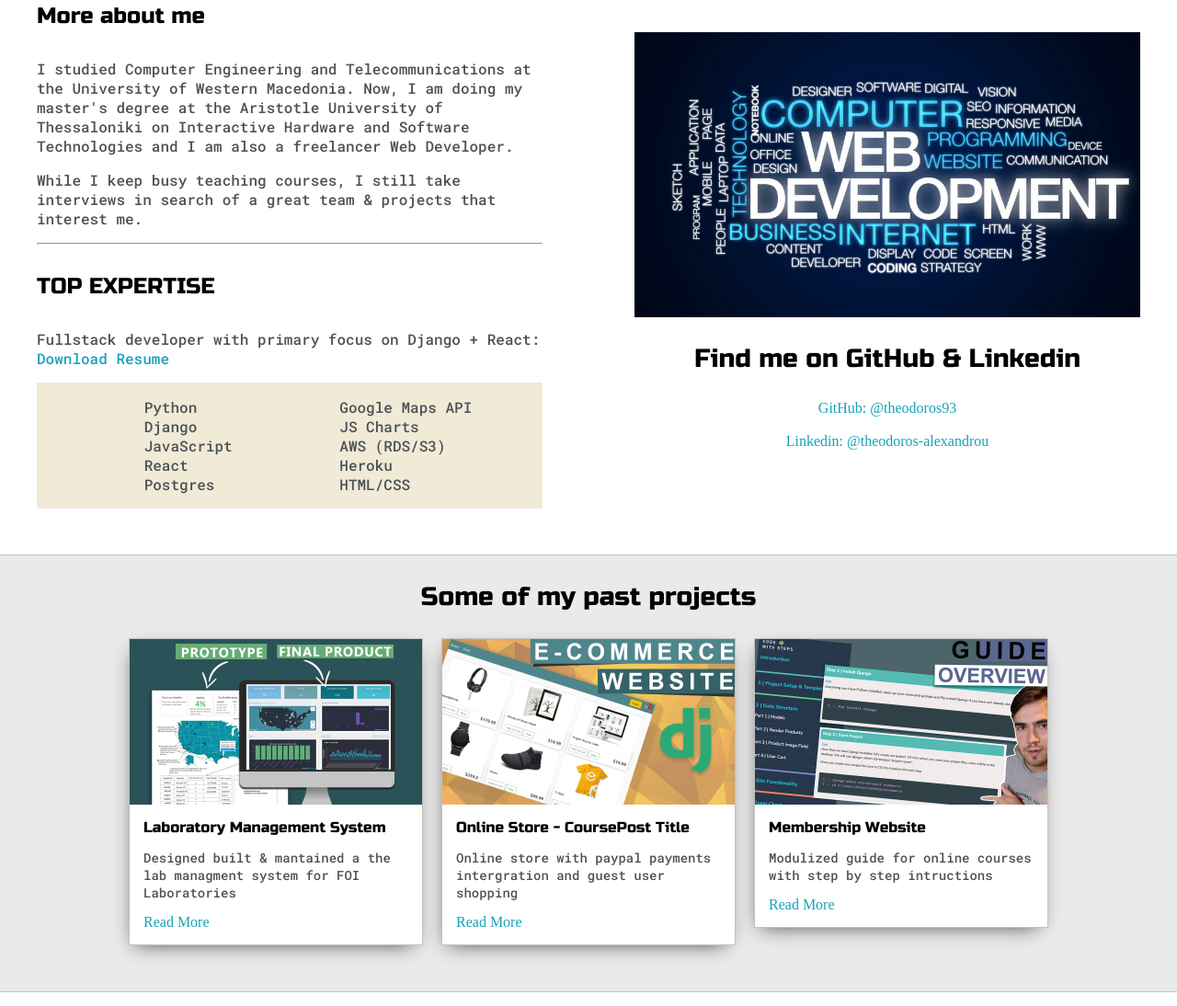
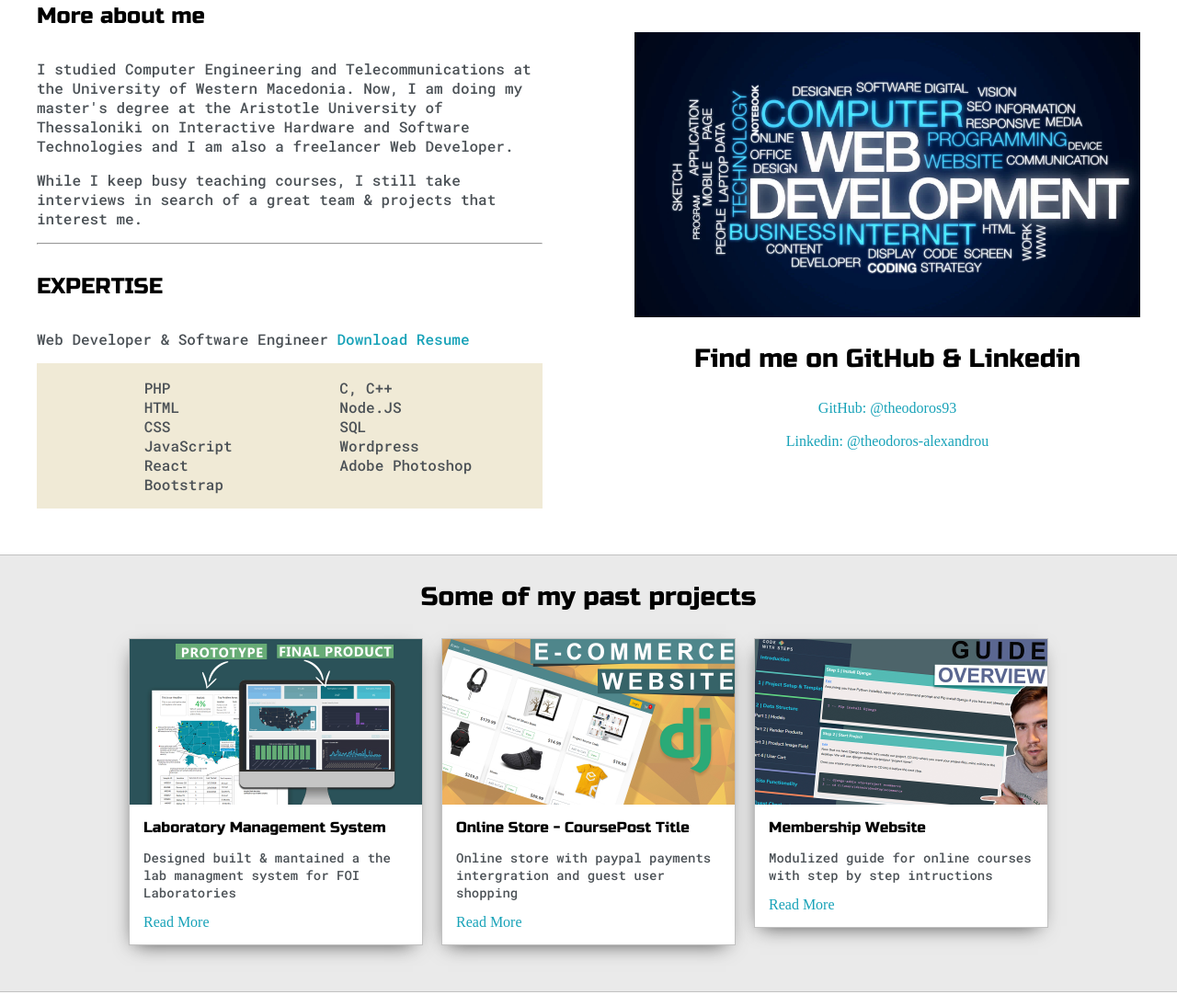
Before and after one commit to theodoros93/theodorosportfolio, a plain HTML site: page index.html in a window 1280 px wide. Shown: the part 760-1854 px from the top of the page at 92% size. Drawn offline with Linux system fonts and the light colour scheme.

Commit message:
Update index.html

```diff
--- a/index.html
+++ b/index.html
@@ -92,25 +92,26 @@
 
 					<hr>
 
-					<h4>TOP EXPERTISE</h4>
+					<h4>EXPERTISE</h4>
 
-					<p>Fullstack developer with primary focus on Django + React: <a target="_blank" href="Alexandrou-Theodoros-CV(Eng).pdf">Download Resume</a></p>
+					<p>Web Developer & Software Engineer <a target="_blank" href="Alexandrou-Theodoros-CV(Eng).pdf">Download Resume</a></p>
 
 					<div id="skills">
 						<ul>
-							<li>Python</li>
-							<li>Django</li>
+							<li>PHP</li>
+							<li>HTML</li>
+							<li>CSS</li>
 							<li>JavaScript</li>
 							<li>React</li>
-							<li>Postgres</li>
+							<li>Bootstrap</li>
 						</ul>
 
 						<ul>
-							<li>Google Maps API</li>
-							<li>JS Charts</li>
-							<li>AWS (RDS/S3)</li>
-							<li>Heroku</li>
-							<li>HTML/CSS</li>
+							<li>C, C++</li>
+							<li>Node.JS</li>
+							<li>SQL</li>
+							<li>Wordpress</li>
+							<li>Adobe Photoshop</li>
 						</ul>
 
 					</div>
```
